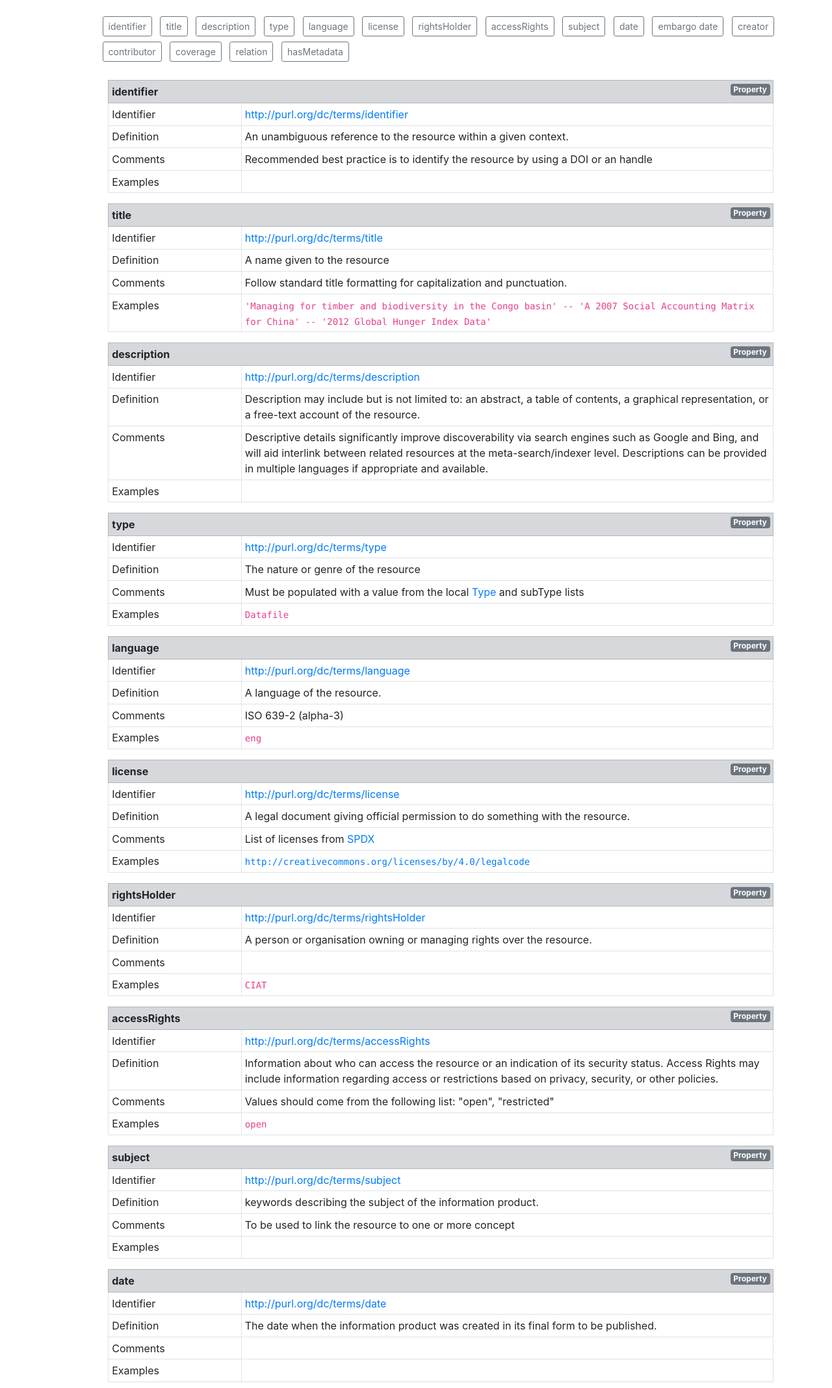
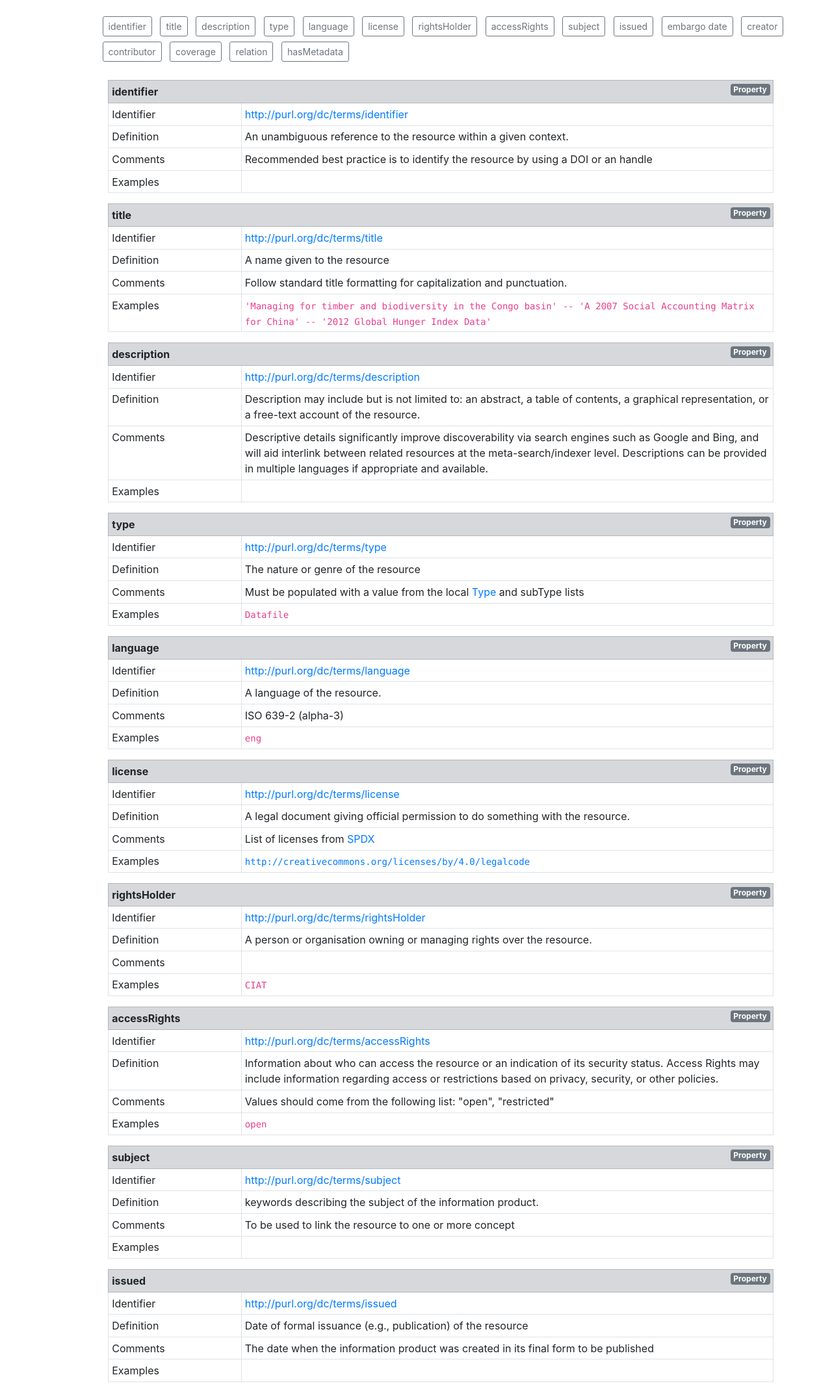
Before and after one commit to AgriculturalSemantics/cg-core, a plain HTML site: page cgcore.html in a window 1280 px wide. Shown: the part 424-2560 px from the top of the page at 65% size. Drawn offline with nearby package versions, Linux system fonts and the light colour scheme.

Commit message:
replaced dct date by issued as more accurate #2

```diff
--- a/cgcore.html
+++ b/cgcore.html
@@ -50,7 +50,7 @@
                     <a class="btn btn-sm btn-outline-secondary m-1" href="#dcterms:rightsHolder">rightsHolder</a>
                     <a class="btn btn-sm btn-outline-secondary m-1" href="#dcterms:accessRights">accessRights</a>
                     <a class="btn btn-sm btn-outline-secondary m-1" href="#dcterms:subject">subject</a>
-                    <a class="btn btn-sm btn-outline-secondary m-1" href="#dcterms:date">date</a>
+                    <a class="btn btn-sm btn-outline-secondary m-1" href="#dcterms:issued">issued</a>
                     <a class="btn btn-sm btn-outline-secondary m-1" href="#cg:embargo date">embargo date</a>
                     <a class="btn btn-sm btn-outline-secondary m-1" href="#dcterms:creator">creator</a>
                     <a class="btn btn-sm btn-outline-secondary m-1" href="#dcterms:contributor">contributor</a>
@@ -178,14 +178,14 @@
             </table>
 
             <p class="invisible">
-                <a id="dcterms:date"></a><a id="date"></a></p>
+                <a id="dcterms:issued"></a><a id="issued"></a></p>
 
             <table class="table table-sm table-bordered">
                 <tbody>
-                    <tr class="table-secondary"><th colspan="2">date <span class="badge badge-secondary float-right">Property</span></th></tr>
-                    <tr><td class="theme-label">Identifier</td><td><a href="http://purl.org/dc/terms/date">http://purl.org/dc/terms/date</a></td></tr>
-                    <tr><td class="theme-label">Definition</td><td>The date when the information product was created in its final form to be published. </td></tr>
-                    <tr><td class="theme-label">Comments</td><td></td></tr>
+                    <tr class="table-secondary"><th colspan="2">issued <span class="badge badge-secondary float-right">Property</span></th></tr>
+                    <tr><td class="theme-label">Identifier</td><td><a href="http://purl.org/dc/terms/issued">http://purl.org/dc/terms/issued</a></td></tr>
+                    <tr><td class="theme-label">Definition</td><td>Date of formal issuance (e.g., publication) of the resource</td></tr>
+                    <tr><td class="theme-label">Comments</td><td>The date when the information product was created in its final form to be published</td></tr>
                     <tr><td class="theme-label">Examples</td><td></td></tr>
                 </tbody>
             </table>
--- a/examples/InfoProduct.xml
+++ b/examples/InfoProduct.xml
@@ -25,7 +25,7 @@
         <dct:rightsHolder>Bioversity International</dct:rightsHolder>
         <dct:licence>Creative Commons License 4.0 CCO</dct:licence>
         <dct:accessRights>Open</dct:accessRights>
-        <dct:date>2018-05-20</dct:date>
+        <dct:issued>2018-05-20</dct:issued>
         <cg:embargoDate>2018-07-31</cg:embargoDate>
         <dct:relation>DOI_XXXX</dct:relation> <!-- linked publication -->
         <cg:hasMetadata>URL/DOI or JSON object</cg:hasMetadata> <!--  file contening the ontology annotations. To be used in future, when the annotation tool will be available -->
--- a/examples/InfoProduct_simple.json
+++ b/examples/InfoProduct_simple.json
@@ -20,7 +20,7 @@
       "rightsHolder": "Bioversity International",
       "licence": "Creative Commons License 4.0 CCO",
       "accessRights": "Open",
-      "date": "2018-05-20",
+      "issued": "2018-05-20",
       "embargoDate": "2018-07-31",
       "relation": "DOI_XXXX",
       "hasMetadata": "URL/DOI or JSON object",
--- a/examples/scientificPublication.xml
+++ b/examples/scientificPublication.xml
@@ -27,7 +27,7 @@
         <dct:rightsHolder>xxxxxx</dct:rightsHolder>
         <dct:licence>xxx</dct:licence> <!-- ### controlled list (cc licenses new and old cf.screenshot)-->
         <dct:accessRights>Open</dct:accessRights>
-        <dct:date>20/02/2018</dct:date>
+        <dct:issued>20/02/2018</dct:issued>
         <dct:relation>DOI_XXXX</dct:relation> <!-- linked dataset -->
         <cg:peer-reviewed>yes</cg:peer-reviewed>
         <cg:bookTitle>xxxxx</cg:bookTitle>
--- a/examples/scientificPublication_simple.json
+++ b/examples/scientificPublication_simple.json
@@ -24,7 +24,7 @@
       "rightsHolder": "xxxxxx",
       "licence": "xxx",
       "accessRights": "Open",
-      "date": "20/02/2018",
+      "issued": "20/02/2018",
       "relation": "DOI_XXXX",
       "peer-reviewed": "yes",
       "bookTitle": "xxxxx",
```
